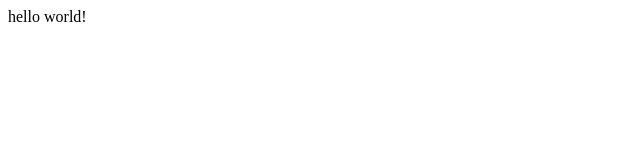
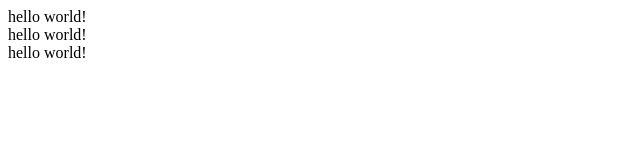
Before and after one commit to huinalam/yntl_test_git, a plain HTML site: page index.html in a window 1280 px wide. Shown: the whole page, without its empty margins (0-640 px from the left). Drawn offline with Linux system fonts and the light colour scheme.

Commit message:
hello world 3개로 입력

```diff
--- a/index.html
+++ b/index.html
@@ -8,5 +8,7 @@
 </head>
 <body>
     <div>hello world!</div>
+    <div>hello world!</div>
+    <div>hello world!</div>
 </body>
 </html>
```
